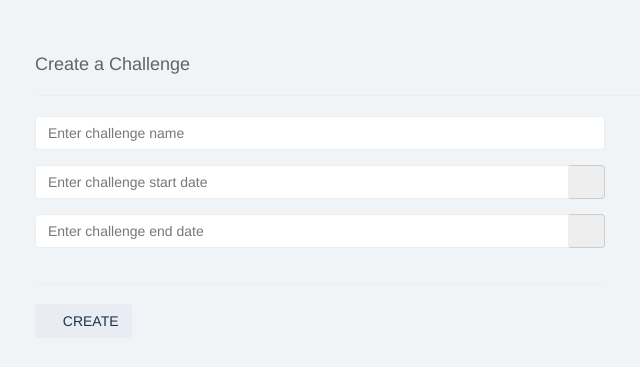
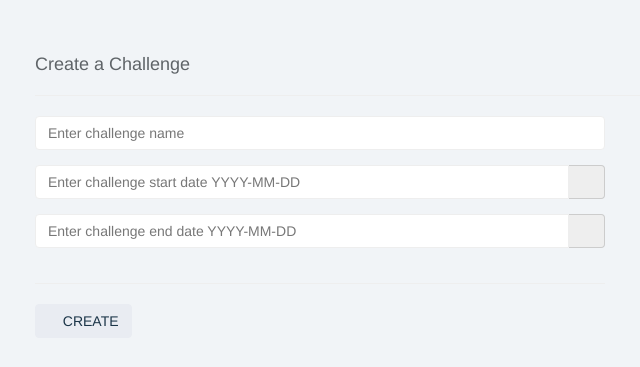
Before and after one commit to mohamadcharaf/weightchallenge, a PHP site: page /create.php in a window 1280 px wide. Shown: the part 50-417 px from the top of the page, without its empty margins (35-675 px from the left). Run offline with PHP 8.4, Linux system fonts and the light colour scheme; the visitor is signed in with stand-in values (Sample User, id 1); data that the repository does not hold is empty; some web fonts are replaced.

Commit message:
Fixes to challenge creation
Added template for acceptable date format
Added test to prevent creation of challenge using bad data

```diff
--- a/create.php
+++ b/create.php
@@ -13,15 +13,16 @@ if( isset( $_POST['btn-create'] ) ){
     $error[] = 'provide challenge name';
   }
   if( $cstart == '' ){
-    $error[] = 'provide challenge start date';
+    $error[] = 'provide challenge start date YYYY-MM-DD';
   }
   if( $cend == '' ){
-    $error[] = 'provide challenge end date';
+    $error[] = 'provide challenge end date YYYY-MM-DD';
   }
 
   // Go do the DB work to create the challenge (and return 'created'  or error)
   // challenge_id takes care of itself
   // challenge_type is only one type for now.
+  if( ! isset( $error ) ){
     try{
       $sql = 'INSERT INTO wc__challenges( fk_created_by, challenge_name, start_date, end_date, challenge_type )
                    VALUES( :fk_created_by, :challenge_name, :start_date, :end_date, 1 )';
@@ -57,7 +58,7 @@ if( isset( $_POST['btn-create'] ) ){
     catch( Exception $e ){
       $error[] = 'Some very bad DB juju';
     }
-
+  }
 }
 else{
 }
@@ -117,7 +118,7 @@ else if( isset( $_GET['created'] ) ){
     </div>
     <div class='form-group'>
       <div class='input-group'>
-        <input type='text' class='form-control datepicker' name='txt_start' id='txt_start' placeholder='Enter challenge start date' value='<?php if(isset($error)){echo $cstart;}?>' />
+        <input type='text' class='form-control datepicker' name='txt_start' id='txt_start' placeholder='Enter challenge start date YYYY-MM-DD' value='<?php if(isset($error)){echo $cstart;}?>' />
         <div class='input-group-addon'>
           <span class='glyphicon glyphicon-calendar'></span>
         </div>
@@ -126,7 +127,7 @@ else if( isset( $_GET['created'] ) ){
 
     <div class='form-group'>
       <div class='input-group'>
-        <input type='text' class='form-control datepicker' name='txt_end' id='txt_end' placeholder='Enter challenge end date' value='<?php if(isset($error)){echo $cend;}?>' />
+        <input type='text' class='form-control datepicker' name='txt_end' id='txt_end' placeholder='Enter challenge end date YYYY-MM-DD' value='<?php if(isset($error)){echo $cend;}?>' />
         <div class='input-group-addon'>
           <span class='glyphicon glyphicon-calendar'></span>
         </div>
```
Lines whose indentation alone changed are shown as unchanged.
